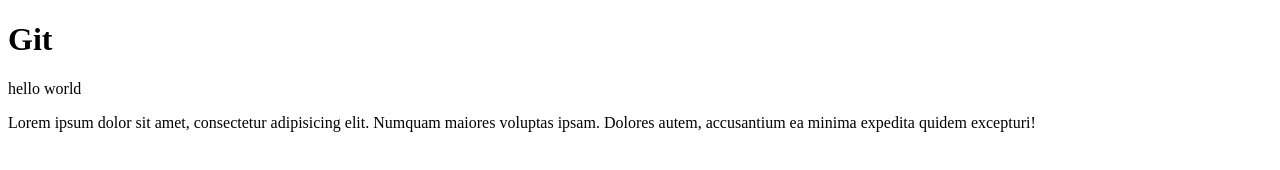
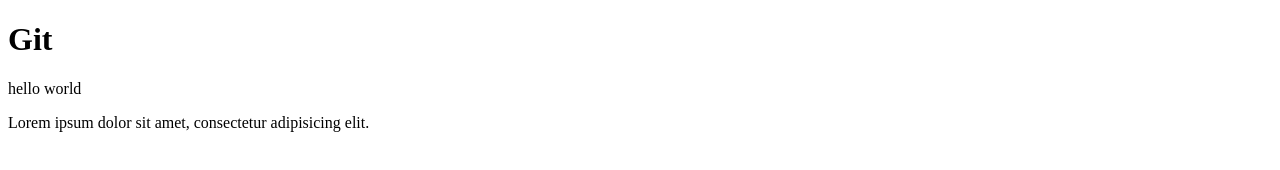
Before and after one commit to Abbas313000/Git, a plain HTML site: page index.html in a window 1280 px wide. Drawn offline with Linux system fonts and the light colour scheme.

Commit message:
second commit

```diff
--- a/index.html
+++ b/index.html
@@ -9,6 +9,6 @@
     <h1>Git</h1>
     <p>hello world</p>
 
-<div>Lorem ipsum dolor sit amet, consectetur adipisicing elit. Numquam maiores voluptas ipsam. Dolores autem, accusantium ea minima expedita quidem excepturi!</div>
+<div>Lorem ipsum dolor sit amet, consectetur adipisicing elit.</div>
 </body>
 </html>
```
